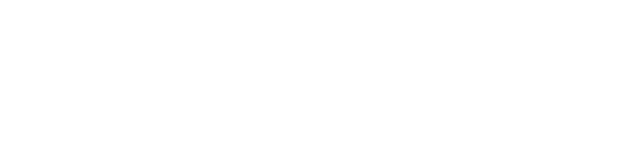
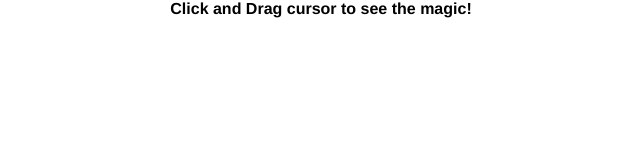
Before and after one commit to rodriguezh21/html-canvas, a plain HTML site: page index.html in a window 1280 px wide. Shown: the whole page, without its empty margins (319-959 px from the left). Drawn offline with Linux system fonts and the light colour scheme.

Commit message:
added header

```diff
--- a/index.html
+++ b/index.html
@@ -5,9 +5,9 @@
     <title>HTML5 Canvas</title>
   </head>
   <body>
+    <div id="header">Click and Drag cursor to see the magic!</div>
 
-    <canvas id="draw" width="800" height="800">
-      </canvas>
+    <canvas id="draw" width="800" height="800"> </canvas>
     <script>
       const canvas = document.querySelector('#draw')
       const ctx = canvas.getContext('2d')
@@ -36,10 +36,12 @@
         ctx.stroke()
         ;[lastX, lastY] = [e.offsetX, e.offsetY]
         hue++ //increment color starting from red
-        if (hue >= 360) { //loop colors from red back to red
+        if (hue >= 360) {
+          //loop colors from red back to red
           hue = 0
         }
-        if (ctx.lineWidth >= 60 || ctx.lineWidth <= 1) { // max line width set to 60 then proceeds to decrease
+        if (ctx.lineWidth >= 60 || ctx.lineWidth <= 1) {
+          // max line width set to 60 then proceeds to decrease
           direction = !direction
         }
         if (direction) {
@@ -63,6 +65,11 @@
       html,
       body {
         margin: 0;
+        font-family: 'helvetica neue';
+      }
+      div {
+        text-align: center;
+        font-weight: bold;
       }
     </style>
   </body>
```
